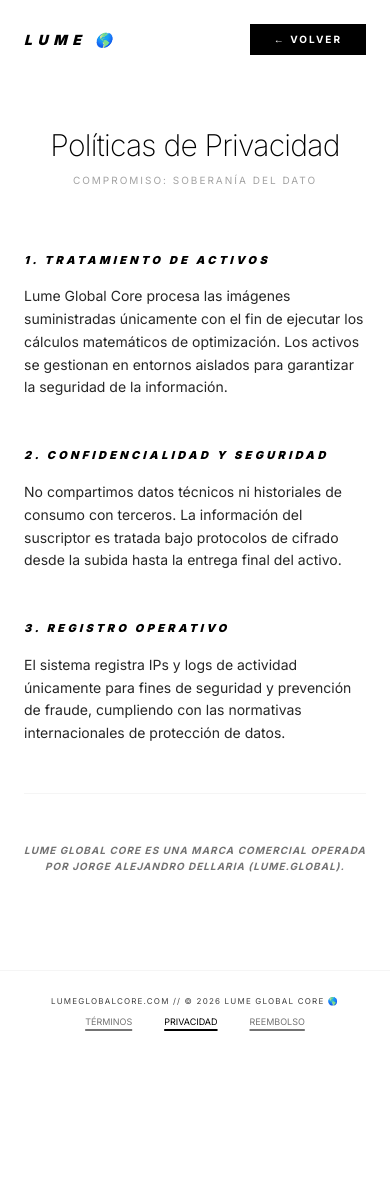
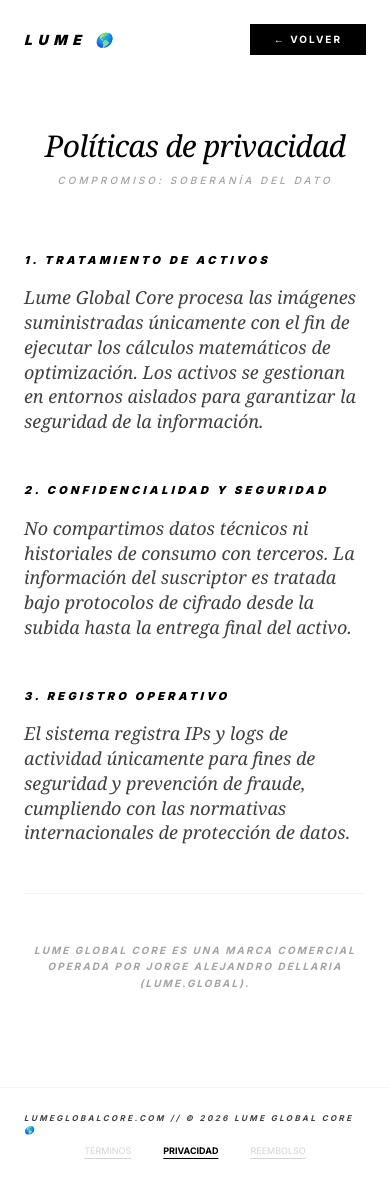
Before and after one commit to lumeglobal10-prog/lume-global-core, a Next.js app: page /privacy in a window 390 px wide. Before the commit the page ends 1061 px from the top, so only its background shows below. Built offline with nearby package versions, Linux system fonts and the light colour scheme.

Commit message:
Update page.tsx

```diff
--- a/app/privacy/page.tsx
+++ b/app/privacy/page.tsx
@@ -9,43 +9,81 @@
 
   return (
     <main className="min-h-screen bg-white text-black font-sans flex flex-col justify-between overflow-x-hidden">
+
+      {/* NAVEGACIÓN: LOGO INMUTABLE */}
       <nav className="w-full p-6 md:p-8 flex justify-between items-center shrink-0 z-50">
         <div className="text-sm font-black tracking-[0.4em] uppercase italic">{siteName}</div>
-        <button onClick={() => router.back()} className="bg-black text-white px-6 py-2 text-[10px] font-bold tracking-[0.2em] uppercase active:scale-95 transition-all">← VOLVER</button>
+        <button
+          onClick={() => router.back()}
+          className="bg-black text-white px-6 py-2 text-[10px] font-sans font-bold tracking-[0.2em] uppercase active:scale-95 transition-all hover:bg-neutral-800"
+        >
+          ← VOLVER
+        </button>
       </nav>
 
       <section className="flex-grow flex flex-col items-center py-12 px-6 md:py-20">
         <article className="max-w-3xl w-full">
-          <h1 className="text-3xl md:text-5xl font-extralight tracking-tight leading-tight mb-2 text-center">Políticas de Privacidad</h1>
-          <p className="text-[10px] font-mono text-neutral-400 tracking-[0.2em] uppercase text-center mb-16">Compromiso: Soberanía del Dato</p>
+          {/* TÍTULO ESTILO KARADA DECO (SERIF) */}
+          <h1 className="text-3xl md:text-5xl font-serif font-light tracking-tight leading-tight mb-2 text-center italic lowercase first-letter:uppercase">
+            Políticas de privacidad
+          </h1>
+          <p className="text-[10px] font-sans font-medium text-neutral-400 tracking-[0.3em] uppercase text-center mb-16 italic">
+            Compromiso: Soberanía del dato
+          </p>
 
           <div className="space-y-12 text-sm md:text-base leading-relaxed text-neutral-800">
             <section>
-              <h2 className="text-[11px] font-black tracking-[0.3em] uppercase mb-4 text-black italic">1. Tratamiento de Activos</h2>
-              <p>Lume Global Core procesa las imágenes suministradas únicamente con el fin de ejecutar los cálculos matemáticos de optimización. Los activos se gestionan en entornos aislados para garantizar la seguridad de la información.</p>
+              <h2 className="text-[11px] font-sans font-black tracking-[0.3em] uppercase mb-4 text-black italic">
+                1. Tratamiento de Activos
+              </h2>
+              <p className="font-serif font-light text-lg italic text-neutral-700 leading-snug">
+                Lume Global Core procesa las imágenes suministradas únicamente con el fin de ejecutar los cálculos matemáticos de optimización. Los activos se gestionan en entornos aislados para garantizar la seguridad de la información.
+              </p>
             </section>
+
             <section>
-              <h2 className="text-[11px] font-black tracking-[0.3em] uppercase mb-4 text-black italic">2. Confidencialidad y Seguridad</h2>
-              <p>No compartimos datos técnicos ni historiales de consumo con terceros. La información del suscriptor es tratada bajo protocolos de cifrado desde la subida hasta la entrega final del activo.</p>
+              <h2 className="text-[11px] font-sans font-black tracking-[0.3em] uppercase mb-4 text-black italic">
+                2. Confidencialidad y Seguridad
+              </h2>
+              <p className="font-serif font-light text-lg italic text-neutral-700 leading-snug">
+                No compartimos datos técnicos ni historiales de consumo con terceros. La información del suscriptor es tratada bajo protocolos de cifrado desde la subida hasta la entrega final del activo.
+              </p>
             </section>
+
             <section>
-              <h2 className="text-[11px] font-black tracking-[0.3em] uppercase mb-4 text-black italic">3. Registro Operativo</h2>
-              <p>El sistema registra IPs y logs de actividad únicamente para fines de seguridad y prevención de fraude, cumpliendo con las normativas internacionales de protección de datos.</p>
+              <h2 className="text-[11px] font-sans font-black tracking-[0.3em] uppercase mb-4 text-black italic">
+                3. Registro Operativo
+              </h2>
+              <p className="font-serif font-light text-lg italic text-neutral-700 leading-snug">
+                El sistema registra IPs y logs de actividad únicamente para fines de seguridad y prevención de fraude, cumpliendo con las normativas internacionales de protección de datos.
+              </p>
             </section>
+
             <hr className="border-neutral-100 my-12" />
+
             <section className="text-center pb-12">
-              <p className="text-[10px] font-bold tracking-widest text-neutral-500 italic uppercase">Lume Global Core es una marca comercial operada por Jorge Alejandro Dellaria (LUME.GLOBAL).</p>
+              <p className="text-[10px] font-sans font-bold tracking-[0.2em] text-neutral-400 italic uppercase">
+                Lume Global Core es una marca comercial operada por Jorge Alejandro Dellaria (LUME.GLOBAL).
+              </p>
             </section>
           </div>
         </article>
       </section>
 
       <footer className="w-full p-6 border-t border-neutral-100 flex flex-col items-center gap-2 bg-white">
-        <p className="text-[8px] md:text-[9px] font-mono text-neutral-700 tracking-[0.15em] uppercase">LUMEGLOBALCORE.COM // © 2026 LUME GLOBAL CORE 🌎</p>
-        <div className="flex gap-8 font-mono text-[9px] text-neutral-500 uppercase pb-2">
-          <Link href="/terms" className="hover:text-black underline underline-offset-4 decoration-2">Términos</Link>
-          <Link href="/privacy" className="text-black underline underline-offset-4 decoration-2">Privacidad</Link>
-          <Link href="/refund" className="hover:text-black underline underline-offset-4 decoration-2">Reembolso</Link>
+        <p className="text-[8px] md:text-[9px] font-sans font-bold text-neutral-700 tracking-[0.3em] uppercase italic">
+          LUMEGLOBALCORE.COM // © 2026 LUME GLOBAL CORE 🌎
+        </p>
+        <div className="flex gap-8 font-sans text-[9px] text-neutral-300 uppercase pb-2">
+          <Link href="/terms" className="hover:text-black underline underline-offset-4 decoration-1 transition-all">
+            Términos
+          </Link>
+          <Link href="/privacy" className="text-black underline underline-offset-4 decoration-1 transition-all font-bold">
+            Privacidad
+          </Link>
+          <Link href="/refund" className="hover:text-black underline underline-offset-4 decoration-1 transition-all">
+            Reembolso
+          </Link>
         </div>
       </footer>
     </main>
```
